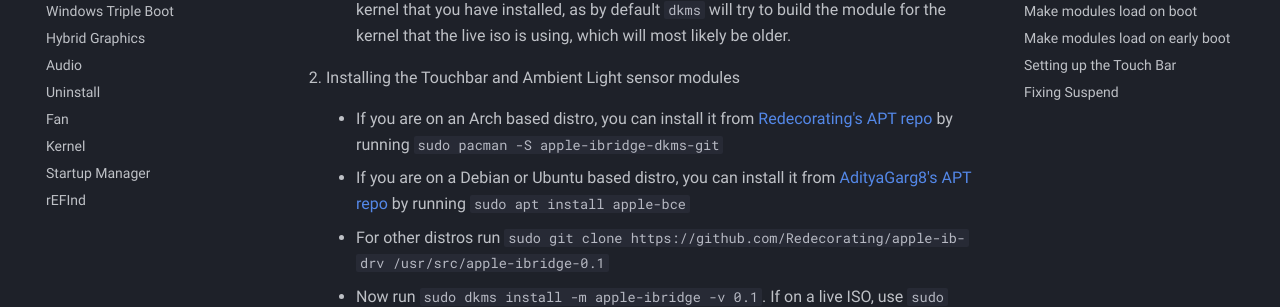
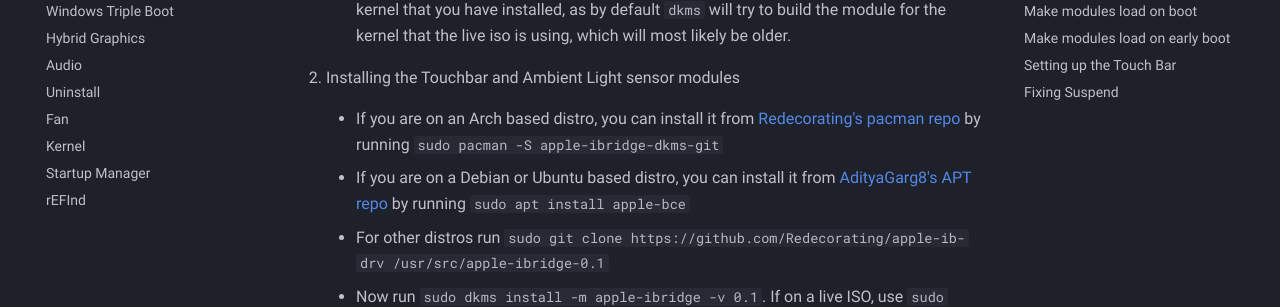
Before and after one commit to t2linux/wiki, an MkDocs documentation site: the page built from docs/guides/dkms.md, in a window 1280 px wide and 900 px high, scrolled down 1049 px. Shown: the part 151-458 px from the top of the window. Built offline with MkDocs 1.6.1 and Material for MkDocs 9.7.7, drawn with Linux system fonts in a browser that asks for light colours; comment, search, counter and statistics services are not loaded.

Commit message:
Fix typo

```diff
--- a/docs/guides/dkms.md
+++ b/docs/guides/dkms.md
@@ -34,7 +34,7 @@ sudo rm -r /var/lib/dkms/apple-ibridge
 
 2. Installing the Touchbar and Ambient Light sensor modules
 
-    - If you are on an Arch based distro, you can install it from [Redecorating's APT repo](https://github.com/Redecorating/archlinux-t2-packages) by running `sudo pacman -S apple-ibridge-dkms-git`
+    - If you are on an Arch based distro, you can install it from [Redecorating's pacman repo](https://github.com/Redecorating/archlinux-t2-packages) by running `sudo pacman -S apple-ibridge-dkms-git`
 
     - If you are on a Debian or Ubuntu based distro, you can install it from [AdityaGarg8's APT repo](https://github.com/AdityaGarg8/t2-ubuntu-repo) by running `sudo apt install apple-bce`
 
```
